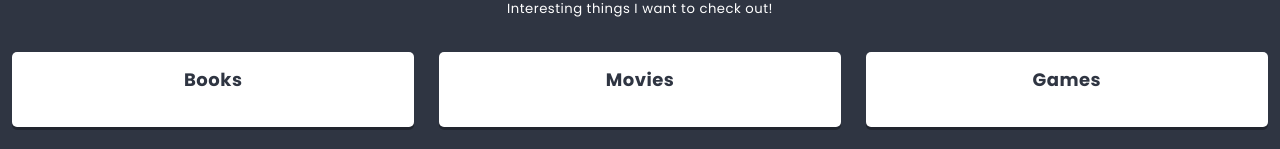
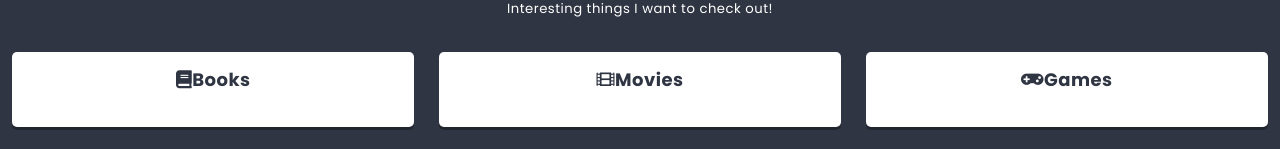
Before and after one commit to aniasadka/react-starter1, a React app: page / in a window 1280 px wide. Shown: the part 380-529 px from the top of the page. Built offline with nearby package versions, Linux system fonts and the light colour scheme.

Commit message:
Finish Icon.js

```diff
--- a/src/components/Column/Column.js
+++ b/src/components/Column/Column.js
@@ -1,18 +1,23 @@
 import React from 'react';
 import styles from './Column.scss';
 import PropTypes from 'prop-types';
+import Icon from '../Icon/Icon.js';
 
 class Column extends React.Component {
     render() {
         return (
         <section className={styles.component}>
-            <h3 className={styles.title}>{this.props.title}</h3>
+            <h3 className={styles.title}>
+                <Icon name={this.props.icon}/>
+                {this.props.title}
+            </h3>
         </section>
         )
     }
 }
     Column.propTypes = {
         title: PropTypes.node,
+        icon: PropTypes.string,
 };
 
 export default Column;
--- a/src/components/Icon/Icon.js
+++ b/src/components/Icon/Icon.js
@@ -1,5 +1,10 @@
 import React from 'react';
+import PropTypes from 'prop-types';
 
 const Icon = props => (<i className={`fas fa-${props.name}`}></i>);
 
+Icon.PropTypes = {
+    name: PropTypes.number,
+};
+
 export default Icon;
```
